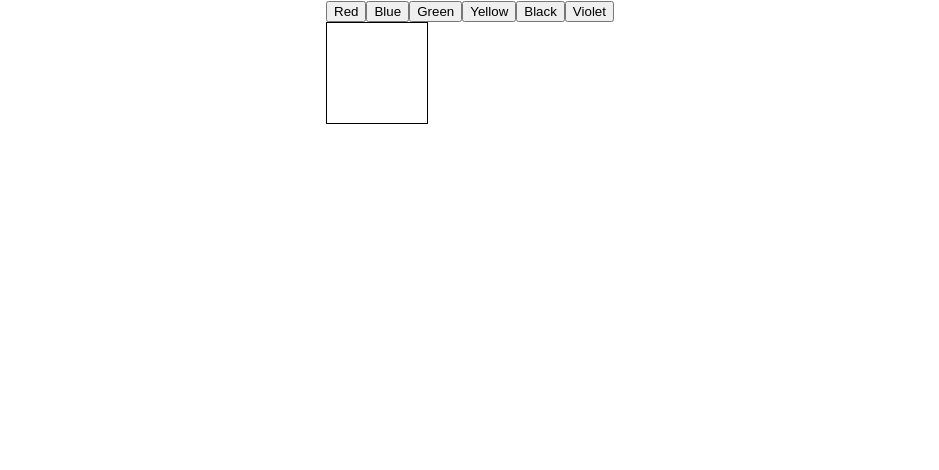
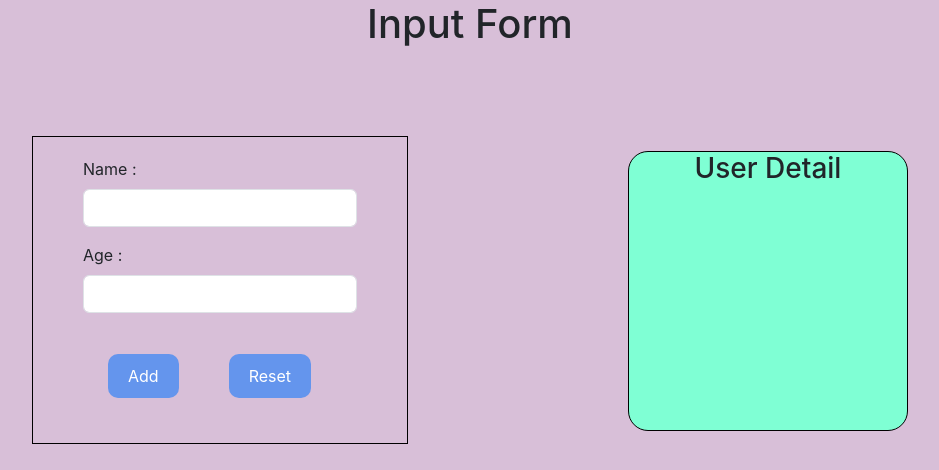
Before and after one commit to jadduarun/React_concepts, a React (Create React App) app: page / in a window 1280 px wide. Shown: the top 470 px of the page, without its empty margins (170-1109 px from the left). Built offline with nearby package versions, Linux system fonts and the light colour scheme.

Commit message:
Form Code Added

```diff
--- a/public/index.html
+++ b/public/index.html
@@ -25,10 +25,12 @@
       Learn how to configure a non-root public URL by running `npm run build`.
     -->
     <title>Blog App</title>
+    <link href="https://cdn.jsdelivr.net/npm/bootstrap@5.3.1/dist/css/bootstrap.min.css" rel="stylesheet" integrity="sha384-4bw+/aepP/YC94hEpVNVgiZdgIC5+VKNBQNGCHeKRQN+PtmoHDEXuppvnDJzQIu9" crossorigin="anonymous">
   </head>
   <body>
     <noscript>You need to enable JavaScript to run this app.</noscript>
     <div id="root"></div>
+    <script src="https://cdn.jsdelivr.net/npm/bootstrap@5.3.1/dist/js/bootstrap.bundle.min.js" integrity="sha384-HwwvtgBNo3bZJJLYd8oVXjrBZt8cqVSpeBNS5n7C8IVInixGAoxmnlMuBnhbgrkm" crossorigin="anonymous"></script>
     <!--
       This HTML file is a template.
       If you open it directly in the browser, you will see an empty page.
--- a/src/App.js
+++ b/src/App.js
@@ -1,10 +1,10 @@
 import "./App.css";
 import Navbar from "./Navbar";
 import ContentPage from "./contentPage";
-import API from "./API";
 import Garage from "./Garage";
 import Stopwatch from "./Stopwatch";
 import Toggle from "./Toggle";
+import Form from "./Form";
 
 function App() {
   // const datas = [
@@ -27,7 +27,8 @@ function App() {
       </div> */}
       {/* <Garage /> */}
       {/* <Stopwatch /> */}
-      <Toggle />
+      {/* <Toggle /> */}
+      <Form />
     </div>
   );
 }
--- /dev/null
+++ b/src/Form.js
@@ -0,0 +1,92 @@
+import React, { useReducer, useState } from "react";
+
+function Form() {
+  const initialValues = {
+    name: "",
+    age: null,
+  };
+  function reducer(state, action) {
+    switch (action.type) {
+      case "ADD": {
+        return {
+          name: action.payload.name,
+          age: action.payload.age,
+        };
+      }
+      case "REMOVE": {
+        return {
+          name: action.payload.name,
+          age: action.payload.age,
+        };
+      }
+    }
+  }
+  const [state, dispatch] = useReducer(reducer, initialValues);
+  const [name, setName] = useState("");
+  const [age, setAge] = useState(null);
+
+  function handleSubmit(event) {
+    event.preventDefault();
+    dispatch({
+      type: "ADD",
+      payload: { name: name, age: age },
+    });
+  }
+  function handleReset(e) {
+    e.preventDefault();
+    dispatch({
+      type: "REMOVE",
+      payload: { name: "", age: null },
+    });
+    setName("")
+    setAge("")
+  }
+
+  return (
+    <div>
+      <h1 className="form-title">Input Form</h1>
+      <div className="outside-form-div">
+        <form className="form">
+          <div className="mb-3">
+            <label htmlFor="exampleInputEmail1" className="form-label">
+              Name :
+            </label>
+            <input
+              type="text"
+              className="form-control"
+              id="exampleInputEmail1"
+              onChange={(e) => setName(e.target.value)}
+              value = {name}
+              aria-describedby="emailHelp"
+            />
+          </div>
+          <div className="mb-3">
+            <label htmlFor="exampleInputPassword1" className="form-label">
+              Age :
+            </label>
+            <input
+              type="text"
+              className="form-control"
+              onChange={(e) => setAge(e.target.value)}
+              value = {age}
+              id="exampleInputPassword1"
+            />
+          </div>
+          <button className="button" onClick={handleSubmit}>
+            Add
+          </button>
+          <button className="button" onClick={handleReset}>
+            Reset
+          </button>
+        </form>
+        <div className="form--div">
+          <h3>User Detail</h3>
+          <p className="name">{state.name ? "Name : ": "" }{state.name}</p>
+          <p className="age">{state.age ? "Age : " : ""}{state.age}</p>
+        </div>
+      </div>
+    </div>
+  );
+}
+
+export default Form;
--- a/src/index.css
+++ b/src/index.css
@@ -62,3 +62,40 @@ code {
   height: 100px;
   width: 100px;
 }
+body{
+  background-color: thistle;
+}
+.outside-form-div{
+  display: flex;
+  justify-content: center;
+}
+.form-title{
+  text-align: center;
+}
+.form{
+  margin-right: 220px;
+  margin-top: 80px;
+  border: 1px solid black;
+  padding: 20px 50px;
+}
+.button{
+  background-color:cornflowerblue;
+  color: white;
+  border: none;
+  border-radius: 10px;
+  padding:10px 20px;
+  margin: 25px;
+}
+.form--div{
+  border: 1px solid black;
+  height: 280px;
+  width: 280px;
+  margin-top: 95px;
+  background-color: aquamarine;
+  border-radius: 20px;
+  font-size: 20px;
+  text-align: center;
+}
+.name,.age{
+  margin-top: 48px;
+}
```
